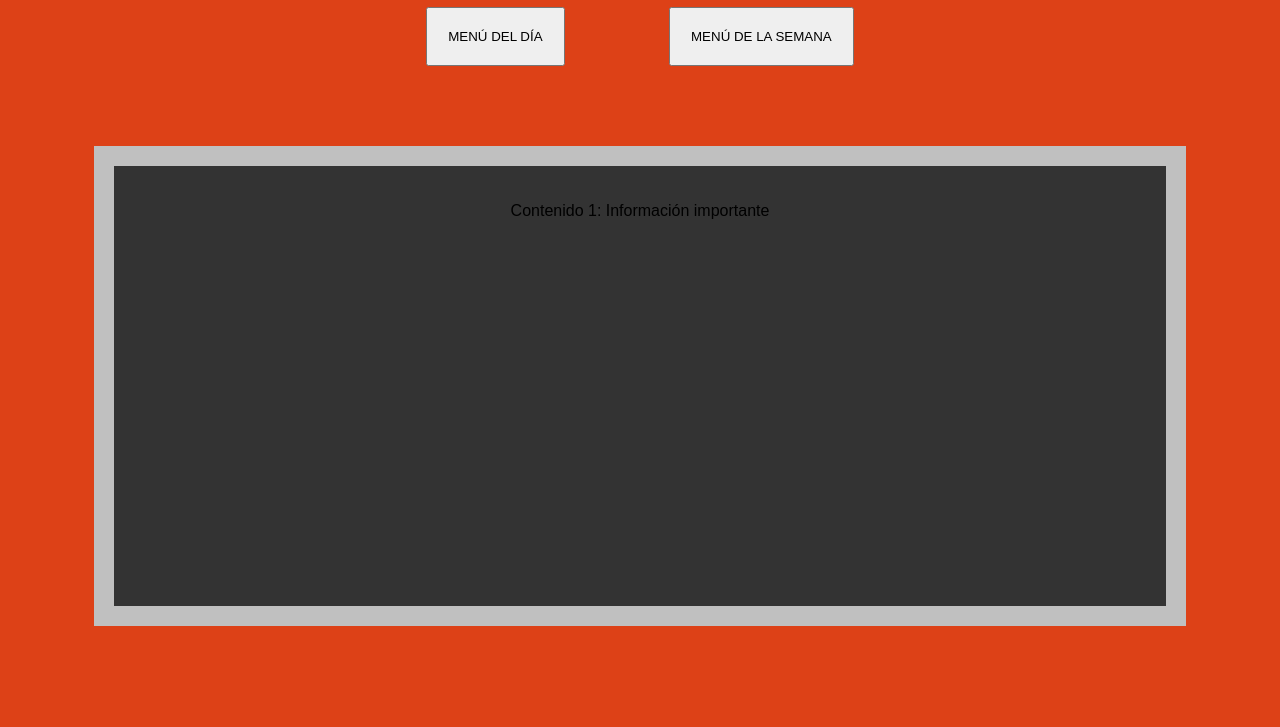
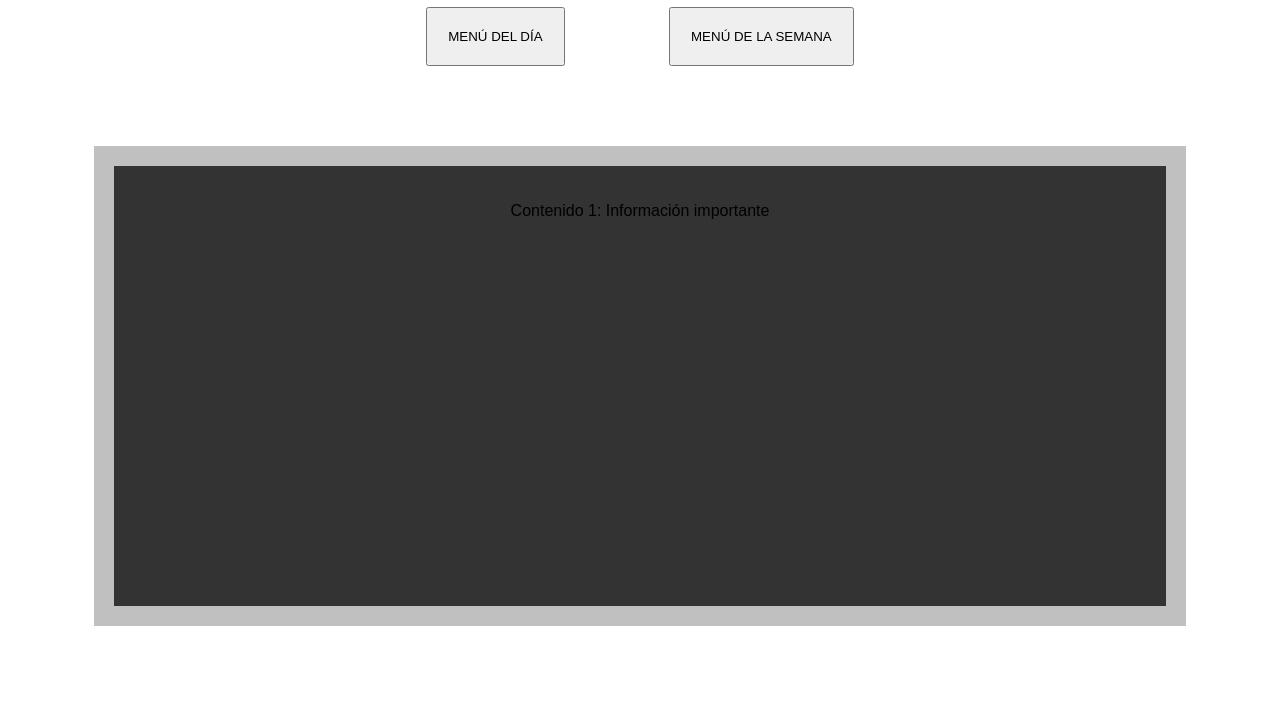
Before and after one commit to Ricofood/ricofood.github.io, a plain HTML site: page index.html in a window 1280 px wide. Shown: the part 73-800 px from the top of the page. Drawn offline with Linux system fonts and the light colour scheme.

Commit message:
Update styles.css

```diff
--- a/styles.css
+++ b/styles.css
@@ -1,6 +1,6 @@
 body {
     font-family: Arial, sans-serif;
-    background-color: #DD4117;
+    background-color: AC1C1C;
 }
 
 #content-panel {
```
